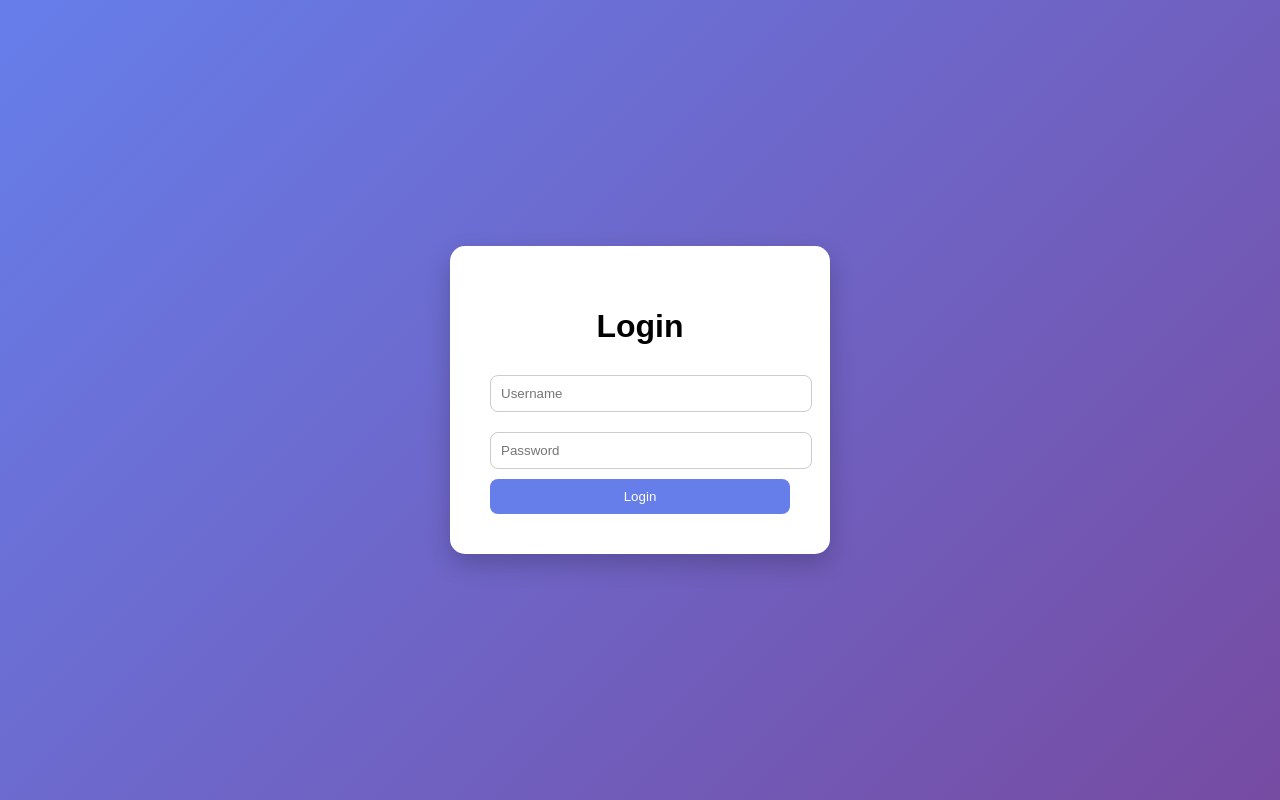
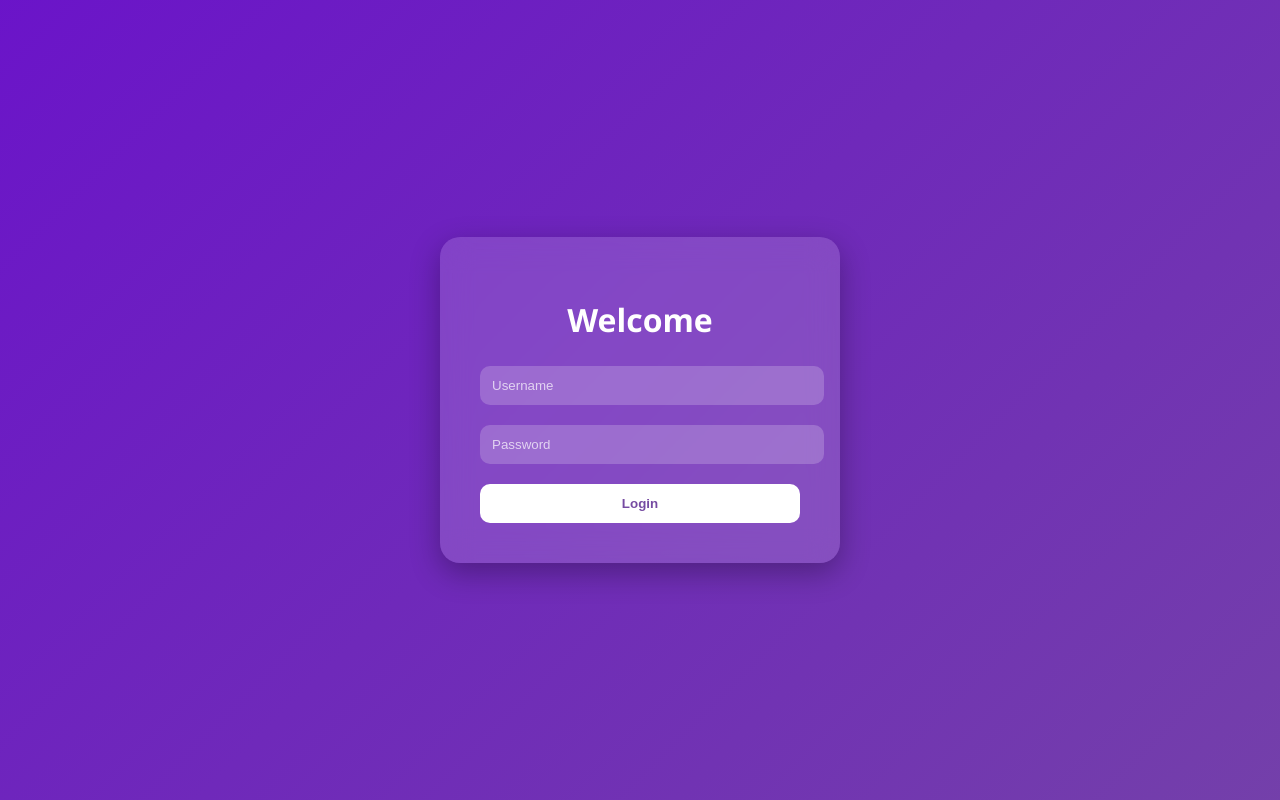
Before and after one commit to anuchaudhary-git/Social-post, a Flask app: page /login in a window 1280 px wide. Run offline with Flask 3, Linux system fonts and the light colour scheme.

Commit message:
updated stylish login UI

```diff
--- a/templates/login.html
+++ b/templates/login.html
@@ -1,6 +1,5 @@
 <!DOCTYPE html>
 <html lang="en">
-
 <head>
 <meta charset="UTF-8">
 <meta name="viewport" content="width=device-width, initial-scale=1.0">
@@ -10,74 +9,96 @@
 body {
     margin: 0;
     padding: 0;
-            font-family: Arial, sans-serif;
     height: 100vh;
+    font-family: 'Segoe UI', sans-serif;
     display: flex;
     justify-content: center;
     align-items: center;
-            background: linear-gradient(135deg, #667eea, #764ba2);
+    background: linear-gradient(-45deg, #667eea, #764ba2, #6a11cb, #2575fc);
+    background-size: 400% 400%;
+    animation: gradientBG 10s ease infinite;
 }
 
-        .login-box {
-            background: white;
-            padding: 40px;
-            border-radius: 15px;
-            width: 300px;
-            box-shadow: 0 10px 25px rgba(0,0,0,0.2);
-            animation: fadeIn 1s ease-in-out;
+/* Background animation */
+@keyframes gradientBG {
+    0% {background-position: 0% 50%;}
+    50% {background-position: 100% 50%;}
+    100% {background-position: 0% 50%;}
 }
 
+/* Glass card */
+.login-box {
+    backdrop-filter: blur(15px);
+    background: rgba(255,255,255,0.15);
+    padding: 40px;
+    border-radius: 20px;
+    width: 320px;
+    box-shadow: 0 10px 30px rgba(0,0,0,0.3);
+    color: white;
+    animation: fadeIn 1s ease;
+}
+
+/* Title */
 h1 {
     text-align: center;
-            margin-bottom: 20px;
+    margin-bottom: 25px;
 }
 
-        input {
-            width: 100%;
-            padding: 10px;
-            margin: 10px 0;
-            border: 1px solid #ccc;
-            border-radius: 8px;
-            transition: 0.3s;
+/* Floating input container */
+.input-box {
+    position: relative;
+    margin: 20px 0;
 }
 
-        input:focus {
-            border-color: #667eea;
+.input-box input {
+    width: 100%;
+    padding: 12px;
+    border: none;
+    border-radius: 10px;
     outline: none;
-            box-shadow: 0 0 8px rgba(102,126,234,0.5);
+    background: rgba(255,255,255,0.2);
+    color: white;
 }
 
+/* Placeholder style */
+.input-box input::placeholder {
+    color: rgba(255,255,255,0.7);
+}
+
+/* Glow effect */
+.input-box input:focus {
+    box-shadow: 0 0 10px rgba(255,255,255,0.6);
+}
+
+/* Button */
 .btn {
     width: 100%;
-            padding: 10px;
-            background: #667eea;
-            color: white;
+    padding: 12px;
     border: none;
-            border-radius: 8px;
+    border-radius: 10px;
+    background: white;
+    color: #764ba2;
+    font-weight: bold;
     cursor: pointer;
     transition: 0.3s;
 }
 
 .btn:hover {
-            background: #5a67d8;
     transform: scale(1.05);
+    background: #f1f1f1;
 }
 
+/* Message */
 .message {
-            color: green;
     text-align: center;
+    color: #00ffcc;
     margin-bottom: 10px;
 }
 
+/* Animation */
 @keyframes fadeIn {
-            from {
-                opacity: 0;
-                transform: translateY(30px);
-            }
-            to {
-                opacity: 1;
-                transform: translateY(0);
-            }
+    from {opacity: 0; transform: translateY(40px);}
+    to {opacity: 1; transform: translateY(0);}
 }
 </style>
 </head>
@@ -89,11 +110,16 @@
         {{ message | default('') }}
     </div>
 
-    <h1>Login</h1>
+    <h1>Welcome</h1>
 
     <form method="post" action="/login">
+        <div class="input-box">
             <input type="text" name="username" placeholder="Username" required>
+        </div>
+
+        <div class="input-box">
             <input type="password" name="password" placeholder="Password" required>
+        </div>
 
         <button class="btn" type="submit">Login</button>
     </form>
```
Lines whose indentation alone changed are shown as unchanged.
